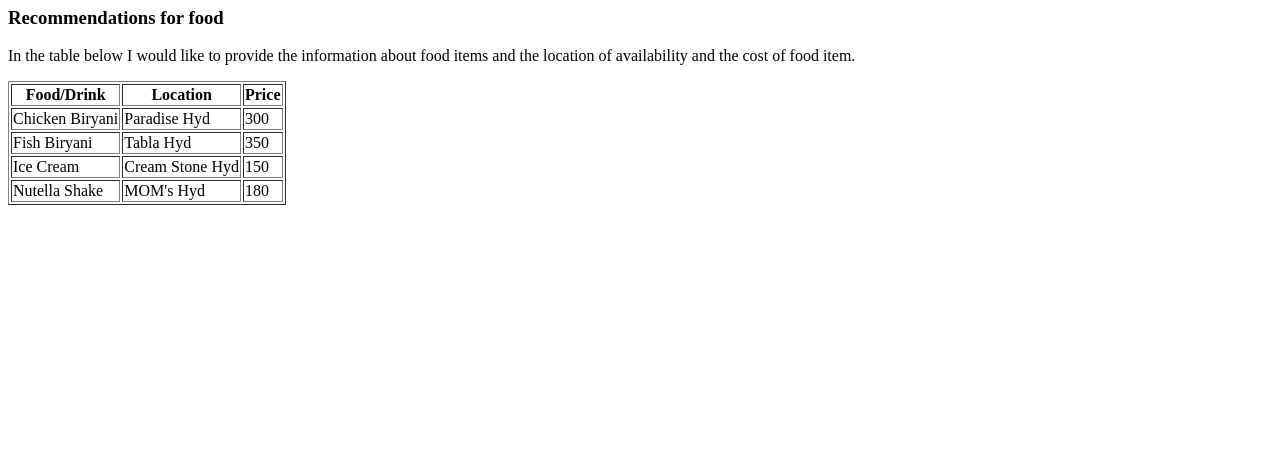
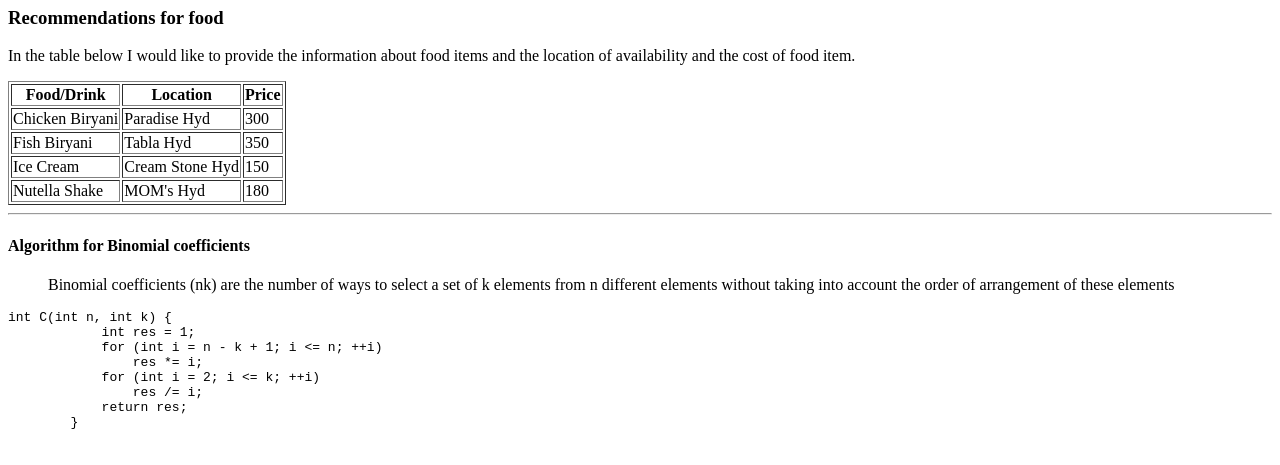
Before and after one commit to 44-563-WebApps-F21/webapps-f21-assignment-3-HimajaReddyMaddi, a plain HTML site: page aboutme.html in a window 1280 px wide. Shown: the part 159-624 px from the top of the page. Drawn offline with Linux system fonts and the light colour scheme.

Commit message:
added algorithm

```diff
--- a/aboutme.html
+++ b/aboutme.html
@@ -32,8 +32,17 @@
                 <td>Nutella Shake</td><td>MOM's Hyd</td><td>180</td>
             </tr>
         </table>
-
-
+        <hr>
+        <h4>Algorithm for Binomial coefficients</h4>
+        <blockquote cite="https://www.geeksforgeeks.org/binomial-coefficient-dp-9/">Binomial coefficients (nk) are the number of ways to select a set of k elements from n different elements without taking into account the order of arrangement of these elements</blockquote>
+        <pre>int C(int n, int k) {
+            int res = 1;
+            for (int i = n - k + 1; i <= n; ++i)
+                res *= i;
+            for (int i = 2; i <= k; ++i)
+                res /= i;
+            return res;
+        }</pre>
     </body>
 
 </html>
```
